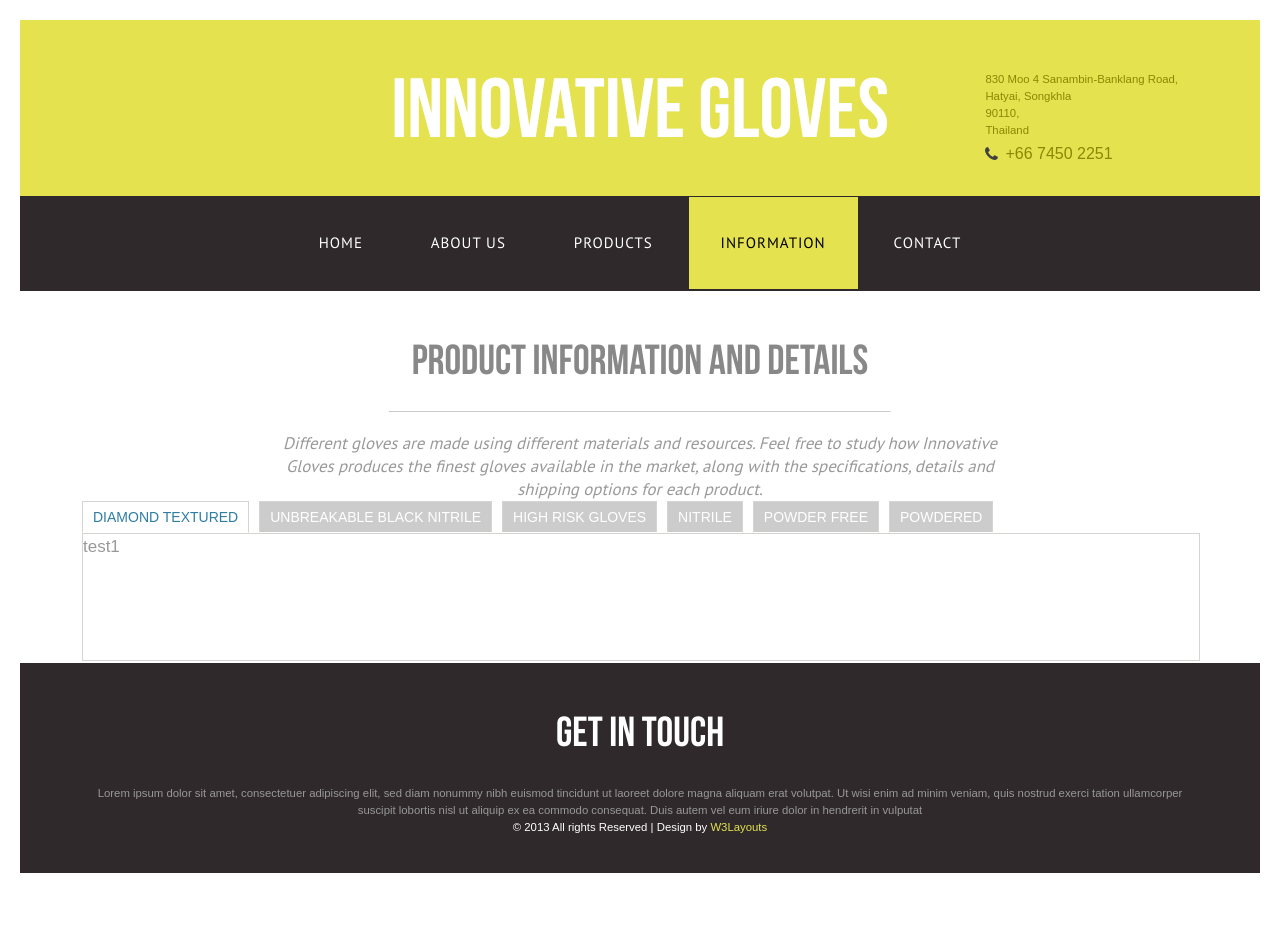
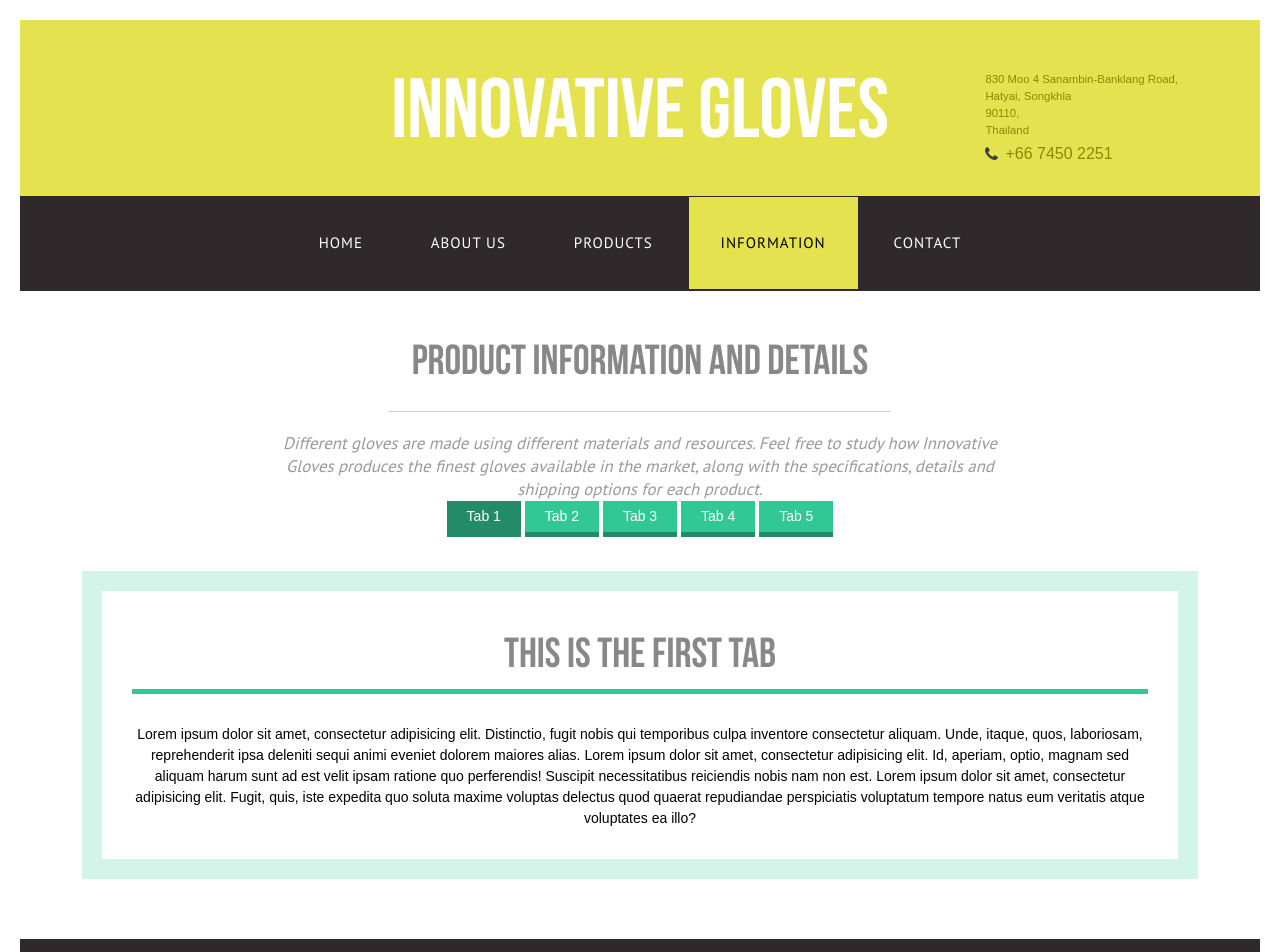
Before and after one commit to VisheshSood/Innovative, a plain HTML site: page services.html in a window 1280 px wide. Shown: the top 952 px of the page. Before the commit the page ends 893 px from the top, so only its background shows below. Drawn offline with nearby package versions, Linux system fonts and the light colour scheme.

Commit message:
update to services

```diff
--- a/css/style.css
+++ b/css/style.css
@@ -1176,6 +1176,7 @@ font-size: 14px;
 .tabs-menu {
     height: fill;
     width: fill;
+
     float: left;
     clear: both;
 }
@@ -1232,6 +1233,42 @@ font-size: 14px;
  margin-bottom: 100px;
 }
 
+
+ul#tabs {
+  list-style-type: none;
+  margin: 0 0 30px 0;
+  padding: 0;
+  text-align: center; }
+  ul#tabs li {
+    display: inline-block;
+    background-color: #32c896;
+    border-bottom: solid 5px #238b68;
+    padding: 5px 20px;
+    margin-bottom: 4px;
+    color: #fff;
+    cursor: pointer; }
+    ul#tabs li:hover {
+      background-color: #238b68; }
+    ul#tabs li.active {
+      background-color: #238b68; }
+
+ul#tab {
+  list-style-type: none;
+  margin: 0;
+  padding: 0; }
+  ul#tab li {
+    display: none;
+    padding: 30px;
+    border: solid 20px #d2f4e9; }
+    ul#tab li.active {
+      display: block; }
+    ul#tab li h2 {
+      font-weight: 400;
+      margin-bottom: 30px;
+      padding-bottom: 5px;
+      border-bottom: solid 5px #32c896; }
+
+
 .container {
  height:fill;
   position: relative;
--- a/js/tabs.js
+++ b/js/tabs.js
@@ -1,10 +1,12 @@
-$(document).ready(function() {
-    $(".tabs-menu a").click(function(event) {
-        event.preventDefault();
-        $(this).parent().addClass("current");
-        $(this).parent().siblings().removeClass("current");
-        var tab = $(this).attr("href");
-        $(".tab-content").not(tab).css("display", "none");
-        $(tab).fadeIn();
+$(document).ready(function(){
+    $("ul#tabs li").click(function(e){
+        if (!$(this).hasClass("active")) {
+            var tabNum = $(this).index();
+            var nthChild = tabNum+1;
+            $("ul#tabs li.active").removeClass("active");
+            $(this).addClass("active");
+            $("ul#tab li.active").removeClass("active");
+            $("ul#tab li:nth-child("+nthChild+")").addClass("active");
+        }
     });
 });
--- a/services.html
+++ b/services.html
@@ -16,6 +16,7 @@
 <script src="js/ios-orientationchange-fix.js"></script>
 <script src="js/jquery.swipebox.min.js"></script>
 <script type="text/javascript">
+
 		jQuery(function($) {
 			$(".swipebox").swipebox();
 		});
@@ -66,36 +67,35 @@ Thailand<br>
 					<p class="desc">Different gloves are made using different materials and resources. Feel free to study how Innovative Gloves produces the finest gloves available in the market, along with the specifications, details and shipping options for each product.</p>
 
 					<div id="tabs-container">
-					    <ul class="tabs-menu">
-					        <li class="current"><a href="#tab-1">Diamond Textured</a></li>
-					        <li><a href="#tab-2">Unbreakable Black Nitrile</a></li>
-					        <li><a href="#tab-3">High Risk Gloves</a></li>
-					        <li><a href="#tab-4">Nitrile</a></li>
-					        <li><a href="#tab-5">Powder Free</a></li>
-					        <li><a href="#tab-6">Powdered</a></li>
-
-					    </ul>
-						    <div class="tab">
-						        <div id="tab-1" class="tab-content">
-						            <p>test1</p>
-						        </div>
-						        <div id="tab-2" class="tab-content">
-						            <p>test2</p>
-						        </div>
-						        <div id="tab-3" class="tab-content">
-						            <p>test3</p>
-						        </div>
-						        <div id="tab-4" class="tab-content">
-						            <p>test4</p>
-						        </div>
-						        <div id="tab-5" class="tab-content">
-						            <p>test5</p>
-						        </div>
-						        <div id="tab-6" class="tab-content">
-						            <p>test6</p>
-						        </div>
-
-						    </div>
+					    <ul id="tabs">
+            <li class="active">Tab 1</li>
+            <li>Tab 2</li>
+            <li>Tab 3</li>
+            <li>Tab 4</li>
+            <li>Tab 5</li>
+        </ul>
+						    <ul id="tab">
+            <li class="active">
+                <h2>This is the first tab</h2>
+                Lorem ipsum dolor sit amet, consectetur adipisicing elit. Distinctio, fugit nobis qui temporibus culpa inventore consectetur aliquam. Unde, itaque, quos, laboriosam, reprehenderit ipsa deleniti sequi animi eveniet dolorem maiores alias. Lorem ipsum dolor sit amet, consectetur adipisicing elit. Id, aperiam, optio, magnam sed aliquam harum sunt ad est velit ipsam ratione quo perferendis! Suscipit necessitatibus reiciendis nobis nam non est. Lorem ipsum dolor sit amet, consectetur adipisicing elit. Fugit, quis, iste expedita quo soluta maxime voluptas delectus quod quaerat repudiandae perspiciatis voluptatum tempore natus eum veritatis atque voluptates ea illo?
+            </li>
+            <li>
+                <h2>This is the second tab</h2>
+                Lorem ipsum dolor sit amet, consectetur adipisicing elit. Distinctio, fugit nobis qui temporibus culpa inventore consectetur aliquam. Unde, itaque, quos, laboriosam, reprehenderit ipsa deleniti sequi animi eveniet dolorem maiores alias. Lorem ipsum dolor sit amet, consectetur adipisicing elit. Alias, pariatur, laborum, sit molestiae eos itaque iste repudiandae eum aperiam ad sapiente dicta reprehenderit. Omnis culpa harum blanditiis voluptates explicabo quis?
+            </li>
+            <li>
+                <h2>Tab number three wee hee</h2>
+                Lorem ipsum dolor sit amet, consectetur adipisicing elit. Distinctio, fugit nobis qui temporibus culpa inventore consectetur aliquam. Unde, itaque, quos, laboriosam, reprehenderit ipsa deleniti sequi animi eveniet dolorem maiores alias. Lorem ipsum dolor sit amet, consectetur adipisicing elit. Vitae, quod mollitia iusto non sapiente ipsa dicta quis perspiciatis voluptates ducimus. Aliquid, voluptatem non necessitatibus dolor nostrum a earum rerum ex. Lorem ipsum dolor sit amet, consectetur adipisicing elit. Aspernatur, unde, iusto, consectetur, cumque cum illum eligendi necessitatibus molestiae aut odit nostrum laborum accusantium enim! Minima, delectus porro non consequuntur quos.
+            </li>
+            <li>
+                <h2>Fourth tab not bad</h2>
+                Lorem ipsum dolor sit amet, consectetur adipisicing elit. Distinctio, fugit nobis qui temporibus culpa inventore consectetur aliquam. Unde, itaque, quos, laboriosam, reprehenderit ipsa deleniti sequi animi eveniet dolorem maiores alias. Lorem ipsum dolor sit amet, consectetur adipisicing elit. Aliquam, repellendus explicabo recusandae dicta tempore nam perspiciatis atque vero praesentium hic. Laudantium tempore quas consequatur exercitationem eveniet voluptatem reiciendis quidem tenetur! Lorem ipsum dolor sit amet, consectetur adipisicing elit. Vel, repudiandae, natus odio minus voluptates culpa sapiente vitae nulla ad? Distinctio, laboriosam assumenda facilis aspernatur consequuntur praesentium inventore id earum hic!
+            </li>
+            <li>
+                <h2>Tab number five here we go!</h2>
+                Lorem ipsum dolor sit amet, consectetur adipisicing elit. Distinctio, fugit nobis qui temporibus culpa inventore consectetur aliquam. Unde, itaque, quos, laboriosam, reprehenderit ipsa deleniti sequi animi eveniet dolorem maiores alias. Lorem ipsum dolor sit amet, consectetur adipisicing elit. Neque, a, reprehenderit, quod at quae numquam quaerat delectus eius ex eligendi dolorum sapiente id saepe. Possimus provident porro neque ut pariatur. Lorem ipsum dolor sit amet, consectetur adipisicing elit. Rem, velit, unde, pariatur, illo quis tenetur eaque harum similique quos deserunt laborum dolor molestias sint cumque facere consectetur neque! Deleniti, aliquid.
+            </li>
+        </ul>
 					</div>
 				</div>
 			</div>
```
